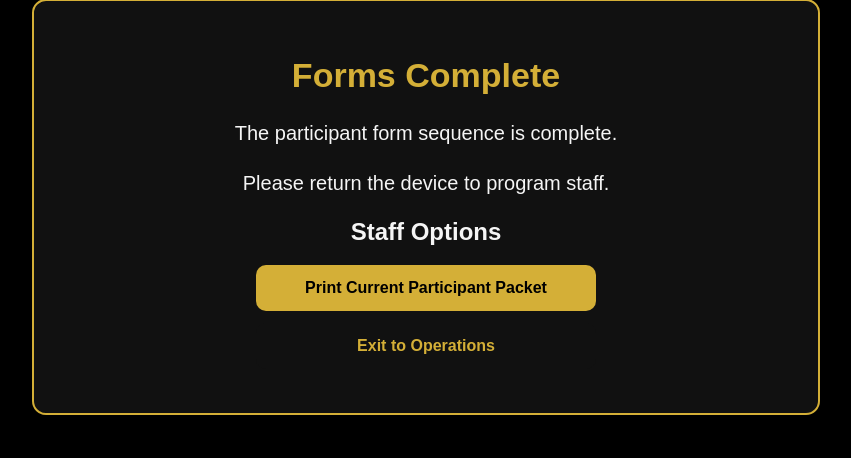
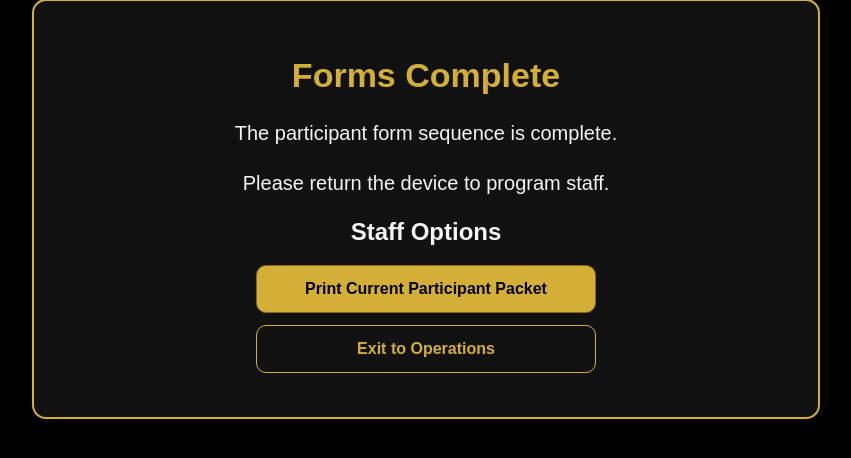
Before and after one commit to Pearlzzpearlzz/Nilpf-store, a Flask app: template templates/participant_complete.html in a window 1280 px wide. Shown: the part 109-567 px from the top of the page, without its empty margins (214-1065 px from the left). Run offline with Flask 3, Linux system fonts and the light colour scheme; the visitor is signed in with stand-in values (Sample User, id 1); the template is opened without the code that fills it: most values are stand-ins (such as "Sample title", 1, 10 or a date in 2020).

Commit message:
Fix completion page staff buttons

```diff
--- a/templates/participant_complete.html
+++ b/templates/participant_complete.html
@@ -38,13 +38,17 @@
     <div class="staff-options">
       <h2>Staff Options</h2>
 
-      <a class="btn gold" href="/download-packet/{{ id }}" style="display:block; width:300px; max-width:90%; margin:12px auto; padding:14px 20px; text-align:center; background:#d4af37; color:#000; border-radius:10px; text-decoration:none; font-weight:bold;">
-        Print Current Participant Packet
-      </a>
+      <form method="GET" action="/download-packet/{{ id }}" style="margin:12px auto;">
+        <button type="submit" style="display:block; width:340px; max-width:90%; margin:auto; padding:14px 20px; text-align:center; background:#d4af37; color:#000; border:1px solid #8a680f; border-radius:10px; font-weight:bold; font-size:16px; cursor:pointer;">
+          Print Current Participant Packet
+        </button>
+      </form>
 
-      <a class="btn dark" href="/operations" style="display:block; width:300px; max-width:90%; margin:12px auto; padding:14px 20px; text-align:center; background:#111; color:#d4af37; border-radius:10px; text-decoration:none; font-weight:bold;">
-        Exit to Operations
-      </a>
+      <form method="GET" action="/operations" style="margin:12px auto;">
+        <button type="submit" style="display:block; width:340px; max-width:90%; margin:auto; padding:14px 20px; text-align:center; background:#111; color:#d4af37; border:1px solid #d4af37; border-radius:10px; font-weight:bold; font-size:16px; cursor:pointer;">
+          Exit to Operations
+        </button>
+      </form>
     </div>
 
   </div>
```
